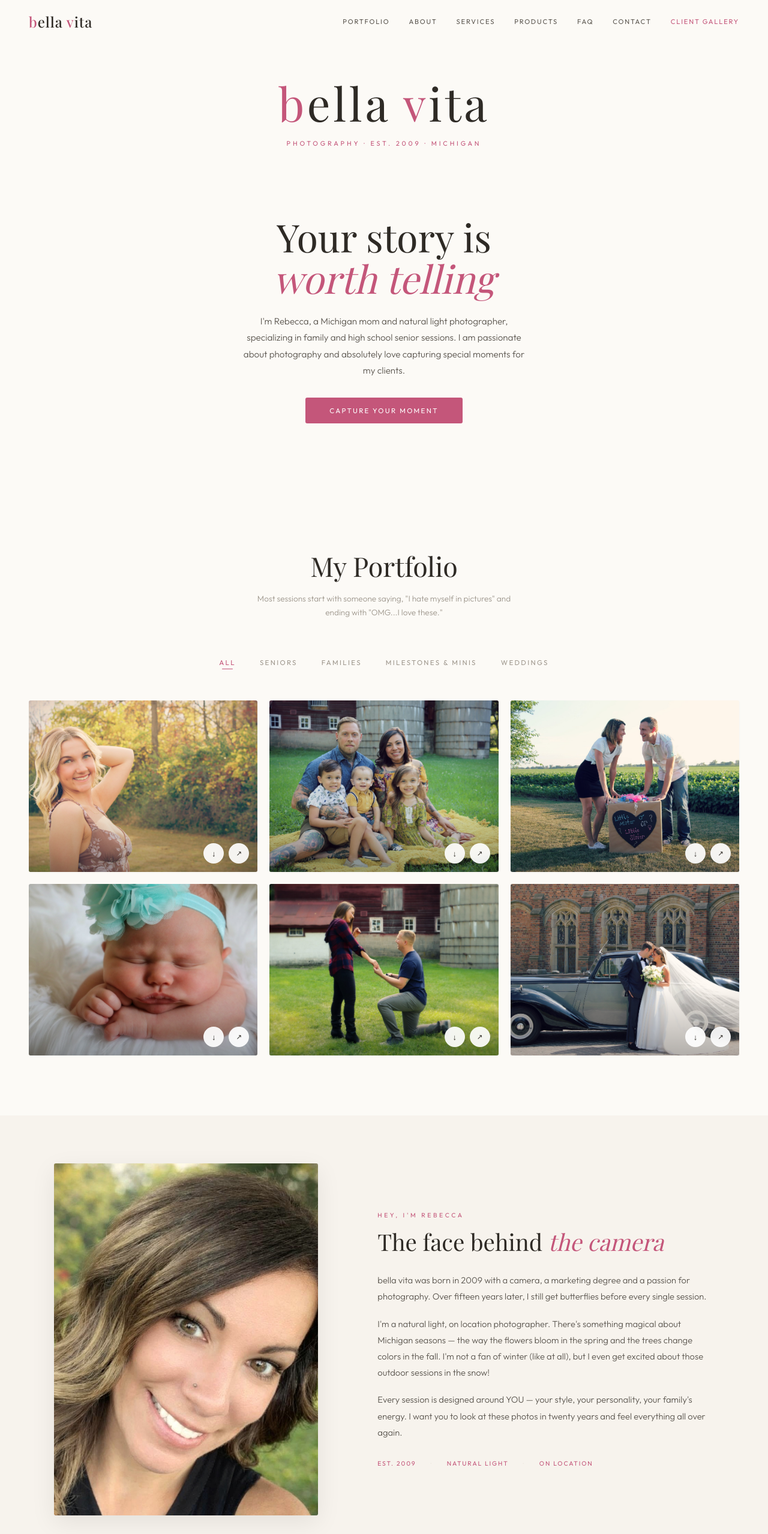
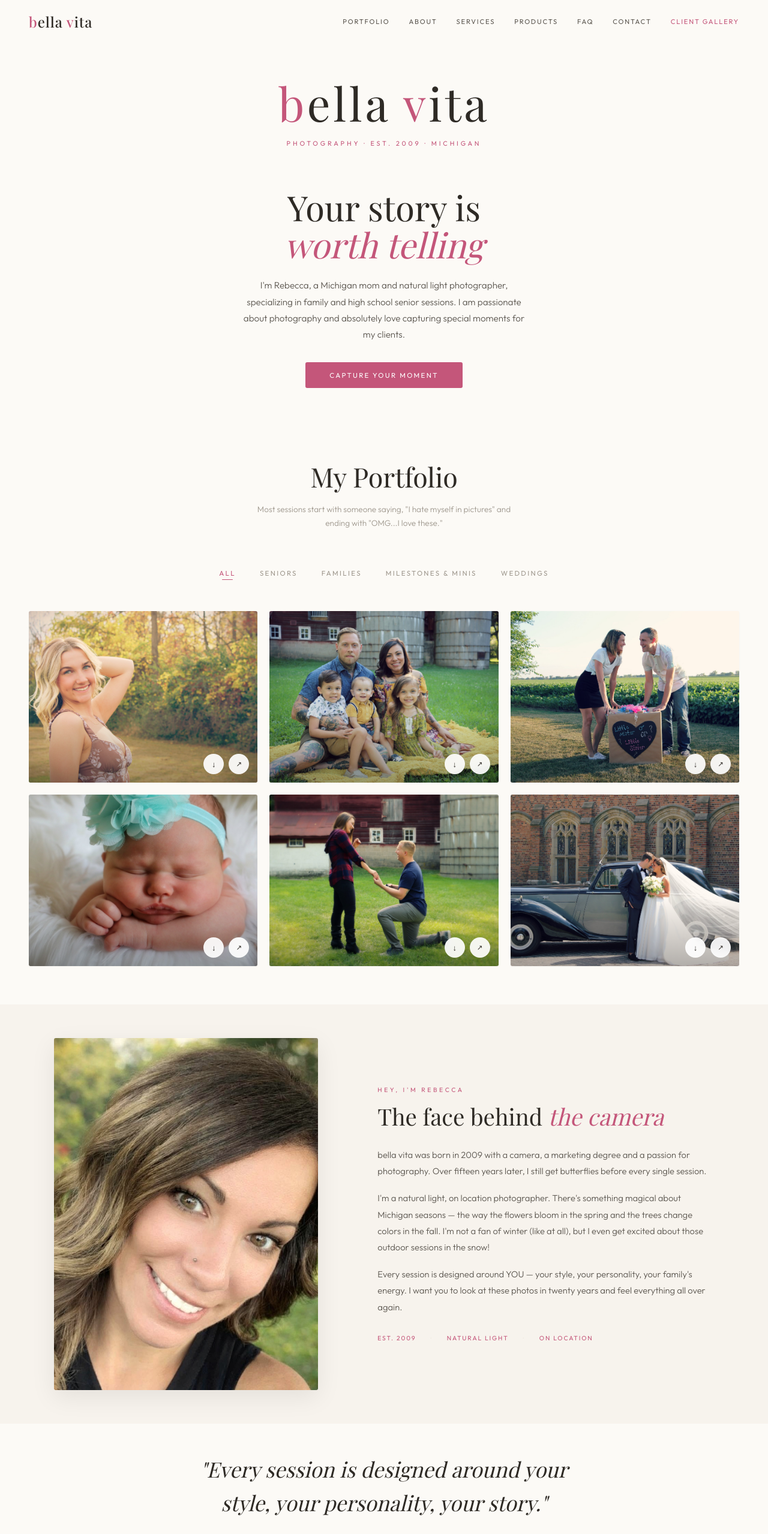
Before and after one commit to andrewsc12345/bella-vita-photography, a React (Create React App) app: page / in a window 1280 px wide. Shown: the top 2558 px of the page at 60% size. Built offline with nearby package versions, Linux system fonts and the light colour scheme; a web font is replaced by a local one.

Commit message:
Adjust section heights and paddings for layout consistency
Reduced the height and padding of various sections in App.jsx to improve layout consistency.

```diff
--- a/src/App.jsx
+++ b/src/App.jsx
@@ -1025,7 +1025,7 @@ export default function PhotographyWebsite() {
       />
 
       {/* HERO */}
-      <section id="hero" className="bv-hero-section" style={{ minHeight: "100vh", display: "flex", flexDirection: "column", position: "relative", overflow: "hidden", background: "var(--bg)" }}>
+      <section id="hero" className="bv-hero-section" style={{ minHeight: "85vh", display: "flex", flexDirection: "column", position: "relative", overflow: "hidden", background: "var(--bg)" }}>
         {/* Top: Brand name + tagline */}
         <div className="bv-hero-top" style={{ textAlign: "center", paddingTop: "120px", paddingBottom: "36px", position: "relative", zIndex: 2 }}>
           <div style={{
@@ -1046,9 +1046,9 @@ export default function PhotographyWebsite() {
 
 
         {/* Below banner: headline + description */}
-        <div className="bv-hero-bottom" style={{ textAlign: "center", padding: "44px 24px 60px", position: "relative", zIndex: 2, flex: 1, display: "flex", flexDirection: "column", justifyContent: "center" }}>
+        <div className="bv-hero-bottom" style={{ textAlign: "center", padding: "32px 24px 40px", position: "relative", zIndex: 2, flex: 1, display: "flex", flexDirection: "column", justifyContent: "center" }}>
           <h1 style={{
-            fontFamily: "var(--font-display)", fontSize: "clamp(2.4rem, 5vw, 4.2rem)", fontWeight: 400,
+            fontFamily: "var(--font-display)", fontSize: "clamp(2rem, 4.5vw, 3.6rem)", fontWeight: 400,
             lineHeight: 1.08, color: "var(--text)",
             opacity: heroLoaded ? 1 : 0, transform: heroLoaded ? "translateY(0)" : "translateY(24px)",
             transition: "all 1s cubic-bezier(0.22,1,0.36,1) 0.9s",
@@ -1068,7 +1068,7 @@ export default function PhotographyWebsite() {
       </section>
 
       {/* PORTFOLIO */}
-      <section id="portfolio" className="bv-section bv-portfolio-section" style={{ padding: "100px 48px", maxWidth: "1400px", margin: "0 auto" }}>
+      <section id="portfolio" className="bv-section bv-portfolio-section" style={{ padding: "64px 48px", maxWidth: "1400px", margin: "0 auto" }}>
         <AnimatedSection>
           <div style={{ textAlign: "center", marginBottom: "56px" }}>
             <div style={{ fontSize: "0.65rem", letterSpacing: "0.35em", textTransform: "uppercase", color: "var(--accent)", marginBottom: "14px" }}>{ SITE_CONTENT.portfolioTagline }</div>
@@ -1098,7 +1098,7 @@ export default function PhotographyWebsite() {
       </section>
 
       {/* ABOUT */}
-      <section id="about" className="bv-section" style={{ padding: "80px 48px", background: "var(--bg-warm)" }}>
+      <section id="about" className="bv-section" style={{ padding: "56px 48px", background: "var(--bg-warm)" }}>
         <div style={{ maxWidth: "1100px", margin: "0 auto", display: "grid", gridTemplateColumns: "1fr 1.2fr", gap: "72px", alignItems: "center" }} className="bv-about-grid">
           <AnimatedSection><ProgressiveImage className="bv-profile-photo" src="/rebecca-profile.jpg" alt="Rebecca Henson, natural light photographer Michigan" style={{ width: "100%", maxWidth: "440px", aspectRatio: "3/4", borderRadius: "3px", boxShadow: "0 12px 40px rgba(0,0,0,0.08)" }} /></AnimatedSection>
           <AnimatedSection delay={0.15}>
@@ -1120,7 +1120,7 @@ export default function PhotographyWebsite() {
 
       {/* QUOTE */}
       <AnimatedSection>
-        <div className="bv-section bv-quote-section" style={{ padding: "80px 48px", textAlign: "center" }}>
+        <div className="bv-section bv-quote-section" style={{ padding: "48px 48px", textAlign: "center" }}>
           <div style={{ maxWidth: "640px", margin: "0 auto" }}>
             <div style={{ fontFamily: "var(--font-display)", fontSize: "clamp(1.4rem, 2.8vw, 2.2rem)", fontStyle: "italic", fontWeight: 400, color: "var(--text)", lineHeight: 1.6 }}>"{SITE_CONTENT.quote}"</div>
             <div style={{ marginTop: "24px", fontSize: "0.65rem", letterSpacing: "0.25em", textTransform: "uppercase", color: "var(--accent)" }}>{SITE_CONTENT.quoteAttribution}</div>
@@ -1129,7 +1129,7 @@ export default function PhotographyWebsite() {
       </AnimatedSection>
 
       {/* THE PROCESS */}
-      <section className="bv-section" style={{ padding: "80px 48px", background: "var(--bg-warm)" }}>
+      <section className="bv-section" style={{ padding: "56px 48px", background: "var(--bg-warm)" }}>
         <div style={{ maxWidth: "960px", margin: "0 auto" }}>
           <AnimatedSection>
             <div style={{ textAlign: "center", marginBottom: "64px" }}>
@@ -1156,7 +1156,7 @@ export default function PhotographyWebsite() {
       </section>
 
       {/* SERVICES */}
-      <section id="services" className="bv-section" style={{ padding: "80px 48px", maxWidth: "1200px", margin: "0 auto" }}>
+      <section id="services" className="bv-section" style={{ padding: "56px 48px", maxWidth: "1200px", margin: "0 auto" }}>
         <AnimatedSection>
           <div style={{ textAlign: "center", marginBottom: "60px" }}>
             <div style={{ fontSize: "0.65rem", letterSpacing: "0.35em", textTransform: "uppercase", color: "var(--accent)", marginBottom: "14px" }}>{ SITE_CONTENT.servicesTagline }</div>
@@ -1189,7 +1189,7 @@ export default function PhotographyWebsite() {
 
       {/* AVAILABILITY */}
       <AnimatedSection>
-        <div className="bv-section" style={{ padding: "36px 48px", background: "var(--bg-warm)", borderTop: "1px solid var(--border-light)", borderBottom: "1px solid var(--border-light)" }}>
+        <div className="bv-section" style={{ padding: "28px 48px", background: "var(--bg-warm)", borderTop: "1px solid var(--border-light)", borderBottom: "1px solid var(--border-light)" }}>
           <div className="bv-avail-banner" style={{ maxWidth: "900px", margin: "0 auto", display: "flex", justifyContent: "space-between", alignItems: "center", flexWrap: "wrap", gap: "24px" }}>
             <div>
               <div style={{ fontSize: "0.65rem", letterSpacing: "0.3em", textTransform: "uppercase", color: "var(--accent)", marginBottom: "6px" }}>{SITE_CONTENT.availabilityLabel}</div>
@@ -1201,7 +1201,7 @@ export default function PhotographyWebsite() {
       </AnimatedSection>
 
       {/* PRODUCTS */}
-      <section id="products" className="bv-section" style={{ padding: "80px 48px", maxWidth: "1200px", margin: "0 auto" }}>
+      <section id="products" className="bv-section" style={{ padding: "56px 48px", maxWidth: "1200px", margin: "0 auto" }}>
         <AnimatedSection>
           <div style={{ textAlign: "center", marginBottom: "56px" }}>
             <div style={{ fontSize: "0.65rem", letterSpacing: "0.35em", textTransform: "uppercase", color: "var(--accent)", marginBottom: "14px" }}>{ SITE_CONTENT.productsTagline }</div>
@@ -1232,7 +1232,7 @@ export default function PhotographyWebsite() {
       </section>
 
       {/* GIFT CERTIFICATES */}
-      <section className="bv-section" style={{ padding: "60px 48px", background: "var(--bg-warm)" }}>
+      <section className="bv-section" style={{ padding: "44px 48px", background: "var(--bg-warm)" }}>
         <div style={{ maxWidth: "840px", margin: "0 auto" }}>
           <AnimatedSection>
             <div className="bv-gift-grid" style={{ display: "grid", gridTemplateColumns: "1fr 1fr", gap: "56px", alignItems: "center" }}>
@@ -1534,7 +1534,7 @@ export default function PhotographyWebsite() {
       )}
 
       {/* TESTIMONIALS */}
-      <section className="bv-section" style={{ padding: "80px 48px" }}>
+      <section className="bv-section" style={{ padding: "56px 48px" }}>
         <div style={{ maxWidth: "1100px", margin: "0 auto" }}>
           <AnimatedSection>
             <div style={{ textAlign: "center", marginBottom: "60px" }}>
@@ -1558,7 +1558,7 @@ export default function PhotographyWebsite() {
       </section>
 
       {/* GOOGLE REVIEWS */}
-      <section className="bv-section" style={{ padding: "60px 48px", background: "var(--bg-warm)" }}>
+      <section className="bv-section" style={{ padding: "44px 48px", background: "var(--bg-warm)" }}>
         <div style={{ maxWidth: "1100px", margin: "0 auto" }}>
           <AnimatedSection>
             <div style={{ textAlign: "center", marginBottom: "48px" }}>
@@ -1587,7 +1587,7 @@ export default function PhotographyWebsite() {
       </section>
 
       {/* FAQ */}
-      <section id="faq" className="bv-section" style={{ padding: "80px 48px" }}>
+      <section id="faq" className="bv-section" style={{ padding: "56px 48px" }}>
         <div style={{ maxWidth: "760px", margin: "0 auto" }}>
           <AnimatedSection>
             <div style={{ textAlign: "center", marginBottom: "56px" }}>
@@ -1613,7 +1613,7 @@ export default function PhotographyWebsite() {
       </section>
 
       {/* CONTACT */}
-      <section id="contact" className="bv-section" style={{ padding: "80px 48px", background: "var(--bg-warm)" }}>
+      <section id="contact" className="bv-section" style={{ padding: "56px 48px", background: "var(--bg-warm)" }}>
         <div style={{ maxWidth: "760px", margin: "0 auto" }}>
           <AnimatedSection>
             <div style={{ textAlign: "center", marginBottom: "56px" }}>
@@ -1659,7 +1659,7 @@ export default function PhotographyWebsite() {
 
       {/* INSTAGRAM CTA */}
       <AnimatedSection>
-        <div className="bv-section" style={{ padding: "52px 48px", textAlign: "center" }}>
+        <div className="bv-section" style={{ padding: "36px 48px", textAlign: "center" }}>
           <div style={{ fontSize: "0.62rem", letterSpacing: "0.3em", textTransform: "uppercase", color: "var(--accent)", marginBottom: "10px" }}>Follow Along</div>
           <h3 style={{ fontFamily: "var(--font-display)", fontSize: "clamp(1.4rem, 2.6vw, 2rem)", fontWeight: 400, marginBottom: "12px" }}>See the <em style={{ fontStyle: "italic", color: "var(--accent)" }}>behind the scenes</em></h3>
           <p style={{ color: "var(--muted)", fontSize: "0.82rem", fontWeight: 300, maxWidth: "380px", margin: "0 auto 22px", lineHeight: 1.7 }}>Session sneak peeks, bloopers, and the occasional bella pet cameo.</p>
@@ -1668,7 +1668,7 @@ export default function PhotographyWebsite() {
       </AnimatedSection>
 
       {/* FOOTER */}
-      <footer style={{ padding: "52px 48px 28px", borderTop: "1px solid var(--border-light)", background: "var(--bg-warm)" }}>
+      <footer style={{ padding: "40px 48px 24px", borderTop: "1px solid var(--border-light)", background: "var(--bg-warm)" }}>
         <div style={{ maxWidth: "1100px", margin: "0 auto" }}>
           <div style={{ display: "grid", gridTemplateColumns: "2fr 1fr 1fr 1fr", gap: "48px", marginBottom: "40px" }} className="bv-footer-grid">
             <div>
```
